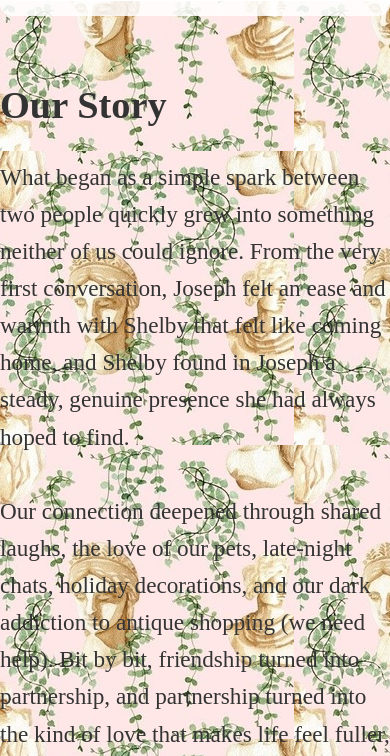
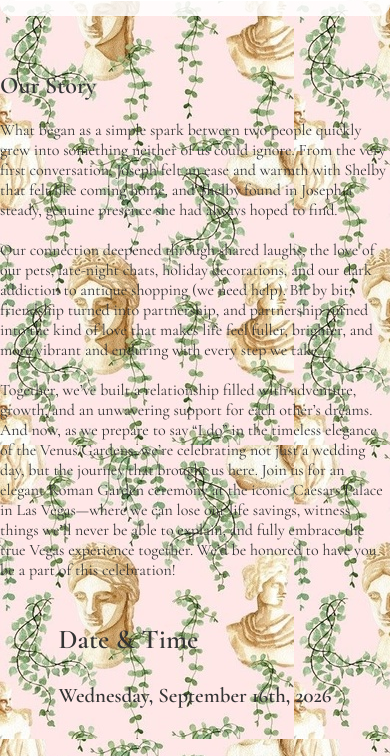
Before and after one commit to josephandshelby/vegas_roman-garden-wedding, a plain HTML site: page index.html in a window 390 px wide. Shown: the part 731-1487 px from the top of the page. Drawn offline with nearby package versions, Linux system fonts and the light colour scheme; grey boxes are pictures that could not be loaded.

Commit message:
Update style.css

```diff
--- a/style.css
+++ b/style.css
@@ -1,13 +1,44 @@
 /* ---------- IMPORT FONTS ---------- */
-@import url('https://fonts.googleapis.com/css2?family=Pinyon+Script&display=swap');
+@import url('https://fonts.googleapis.com/css2?family=Cinzel:wght@400;600;700&family=Cormorant+Garamond:wght@300;400;500;600&display=swap');
 
-/* ---------- GLOBAL ---------- */
+/* =========================================================
+   INTRO OVERLAY (VEGAS SVG SCREEN)
+   ========================================================= */
+.intro-screen {
+    position: relative;
+    width: 100%;
+    min-height: 100vh;
+    overflow: hidden;
+    background: #000;
+}
+
+/* Make sure SVG covers the screen */
+#vegas-intro-svg {
+    width: 100%;
+    height: 100vh;
+    display: block;
+}
+
+/* Stars should still shine using native SVG animation */
+.intro-screen svg {
+    pointer-events: none;
+}
+
+/* After scroll, the rest of the page begins */
+#main-content {
+    margin-top: 0;
+}
+
+
+
+/* =========================================================
+   GLOBAL
+   ========================================================= */
 body {
     margin: 0;
     font-family: "Cormorant Garamond", serif;
     color: #333;
 
-    /* Full-page repeating background image */
     background: url('background-image.jpg') repeat;
     background-size: auto;
     background-attachment: fixed;
@@ -15,7 +46,11 @@ body {
     font-size: 1.25rem;
 }
 
-/* ---------- HERO ---------- */
+
+
+/* =========================================================
+   HERO SECTION
+   ========================================================= */
 .hero {
     height: 70vh;
     background: url('venus_garden.jpg') center/cover no-repeat;
@@ -40,20 +75,12 @@ body {
     max-width: 85%;
 }
 
-/* Hero font — Cinzel for the Roman look */
 .hero h1,
 .hero h2 {
     font-family: "Cinzel", serif;
     color: #000;
     margin: 0.5em 0;
     letter-spacing: 1px;
-}
-
-.hero p {
-    font-size: 1.7rem;
-    font-family: "Cormorant Garamond", serif;
-    color: #000;
-    margin: 0.5em 0;
 }
 
 .hero h1 {
@@ -66,14 +93,19 @@ body {
 
 .hero p {
     font-size: 1.7rem;
+    font-family: "Cormorant Garamond", serif;
+    color: #000;
 }
 
-/* ---------- SLIDESHOW SECTION ---------- */
+
+
+/* =========================================================
+   SLIDESHOW
+   ========================================================= */
 .slideshow-section {
     padding: 20px 0;
 }
 
-/* White box around slideshow */
 .slideshow-container {
     max-width: 1000px;
     margin: 30px auto;
@@ -86,7 +118,6 @@ body {
     position: relative;
     width: 100%;
     overflow: hidden;
-    z-index: 1;
 }
 
 .slideshow-track {
@@ -98,24 +129,19 @@ body {
     width: 100%;
     height: auto;
     object-fit: contain;
-
     padding: 10px;
     background: #fff;
     border-radius: 10px;
-
     flex-shrink: 0;
-
-    position: relative;
-    z-index: 1;
 }
 
-/* Slideshow arrows — fix click issue */
+/* Arrows */
 .arrow {
     position: absolute;
     top: 50%;
     transform: translateY(-50%);
     font-size: 3rem;
-    color: rgba(0,0,0,0.6);
+    color: rgba(0, 0, 0, 0.6);
     cursor: pointer;
     z-index: 9999 !important;
 }
@@ -123,7 +149,11 @@ body {
 .arrow-left { left: 10px; }
 .arrow-right { right: 10px; }
 
-/* ---------- WHITE SECTIONS BELOW ---------- */
+
+
+/* =========================================================
+   WHITE CONTENT SECTIONS
+   ========================================================= */
 .body-background section {
     background: rgba(255, 255, 255, 0.85);
     padding: 50px 20px;
@@ -133,12 +163,15 @@ body {
     text-align: center;
 }
 
-/* Remove white line above first section */
 .about {
     margin-top: 0 !important;
 }
 
-/* ---------- DETAILS ---------- */
+
+
+/* =========================================================
+   DETAILS (DATE/TIME, LOCATION, ATTIRE)
+   ========================================================= */
 .detail-grid {
     display: flex;
     flex-direction: column;
@@ -147,21 +180,22 @@ body {
 }
 
 .detail-item h3 {
-    font-size: 1.7rem;
-    margin-bottom: 10px;
+    font-size: 2rem;
 }
 
 .detail-item p {
-    font-size: 1.3rem;
-    line-height: 1.5;
+    font-size: 1.6rem;
 }
 
-/* Make only the wedding date larger */
 .big-date {
-    font-size: 2rem;
+    font-size: 2.3rem;
 }
 
-/* ---------- SCHEDULE ---------- */
+
+
+/* =========================================================
+   ITINERARY
+   ========================================================= */
 .schedule ul {
     list-style: none;
     padding: 0;
@@ -175,7 +209,11 @@ body {
     color: #5F7B5A;
 }
 
-/* ---------- FORMS ---------- */
+
+
+/* =========================================================
+   FORMS
+   ========================================================= */
 .form-section form {
     max-width: 500px;
     margin: 0 auto;
@@ -201,21 +239,28 @@ button {
     cursor: pointer;
 }
 
-/* ---------- MAP ---------- */
+
+
+/* =========================================================
+   MAP
+   ========================================================= */
 .map-section iframe {
     width: 90%;
     height: 500px;
     border: none;
 }
 
-/* ---------- VIDEO ---------- */
+
+
+/* =========================================================
+   VIDEOS
+   ========================================================= */
 .video-section iframe {
     width: 90%;
     height: 500px;
     border: none;
 }
 
-/* ---------- LATE NIGHT VIDEO ---------- */
 .late-night-video iframe {
     width: 100%;
     max-width: 900px;
@@ -226,17 +271,11 @@ button {
     border-radius: 12px;
 }
 
-/* ---------- ACCOMMODATIONS & ACTIVITIES ---------- */
-.accommodations-section h2 {
-    font-size: 2.4rem;
-}
 
-.accommodations-section p {
-    font-size: 1.45rem;
-    line-height: 1.6;
-}
 
-/* ---------- BUFFET TEXT ---------- */
+/* =========================================================
+   DINING EXPERIENCE
+   ========================================================= */
 .buffet-info-section {
     background: rgba(255, 255, 255, 0.85);
     padding: 50px 20px;
@@ -246,7 +285,11 @@ button {
     text-align: center;
 }
 
-/* ---------- BUFFET GALLERY ---------- */
+
+
+/* =========================================================
+   BUFFET PHOTO GALLERY
+   ========================================================= */
 .buffet-gallery {
     max-width: 1000px;
     margin: 20px auto;
@@ -261,14 +304,12 @@ button {
     border-radius: 8px;
 }
 
-/* Top full-width image */
 .buffet-full img {
     width: 100%;
     height: 400px;
     margin-bottom: 20px;
 }
 
-/* Centered single image */
 .buffet-single {
     text-align: center;
 }
@@ -281,7 +322,6 @@ button {
     object-fit: cover;
 }
 
-/* Two image row */
 .buffet-row {
     display: flex;
     gap: 20px;
@@ -294,7 +334,25 @@ button {
     object-fit: cover;
 }
 
-/* ---------- FOOTER ---------- */
+
+
+/* =========================================================
+   ACCOMMODATIONS & ACTIVITIES
+   ========================================================= */
+.accommodations-section h2 {
+    font-size: 2.4rem;
+}
+
+.accommodations-section p {
+    font-size: 1.45rem;
+    line-height: 1.6;
+}
+
+
+
+/* =========================================================
+   FOOTER
+   ========================================================= */
 footer {
     text-align: center;
     padding: 30px 20px;
@@ -302,30 +360,11 @@ footer {
     color: #444;
 }
 
-/* ============================================================
-   ✨ TEXT SIZE UPGRADES FOR ALL MAJOR SECTIONS
-   ============================================================ */
 
-.about h2,
-.details h3,
-.schedule h2,
-.buffet-info-section h2,
-.additional-dining h2,
-.late-night-section h2 {
-    font-size: 2.4rem !important;
-}
 
-.about p,
-.detail-item p,
-.schedule li,
-.buffet-info-section p,
-.additional-dining p,
-.late-night-section p {
-    font-size: 1.45rem !important;
-    line-height: 1.6;
-}
-
-/* ---------- MOBILE OPTIMIZATION ---------- */
+/* =========================================================
+   MOBILE RESPONSIVE
+   ========================================================= */
 @media (max-width: 768px) {
 
     body {
@@ -393,11 +432,11 @@ footer {
     }
 
     .detail-item p {
-        font-size: 1.1rem;
+        font-size: 1.3rem;
     }
 
     .detail-item h3 {
-        font-size: 1.4rem;
+        font-size: 1.7rem;
     }
 
     .schedule ul {
```
